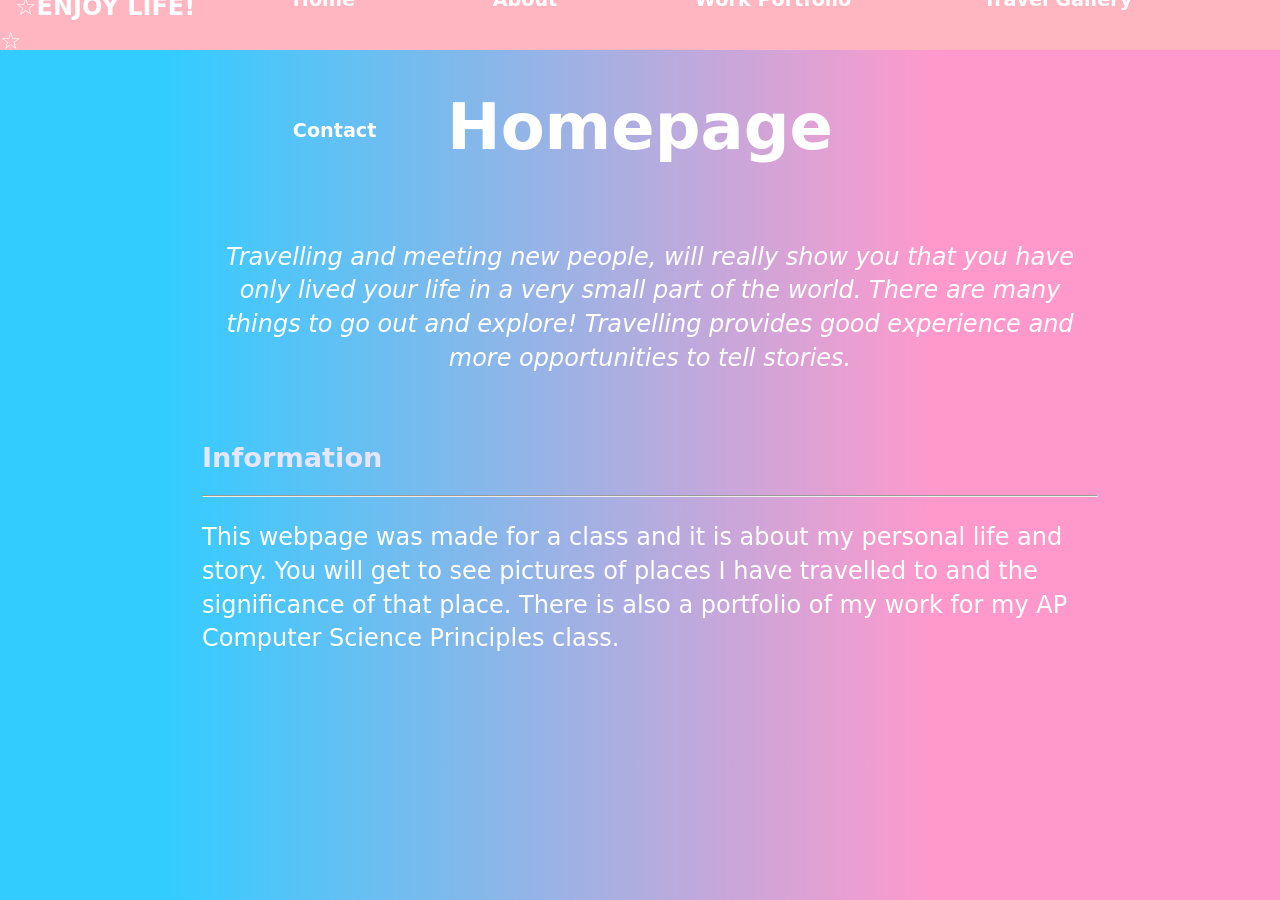
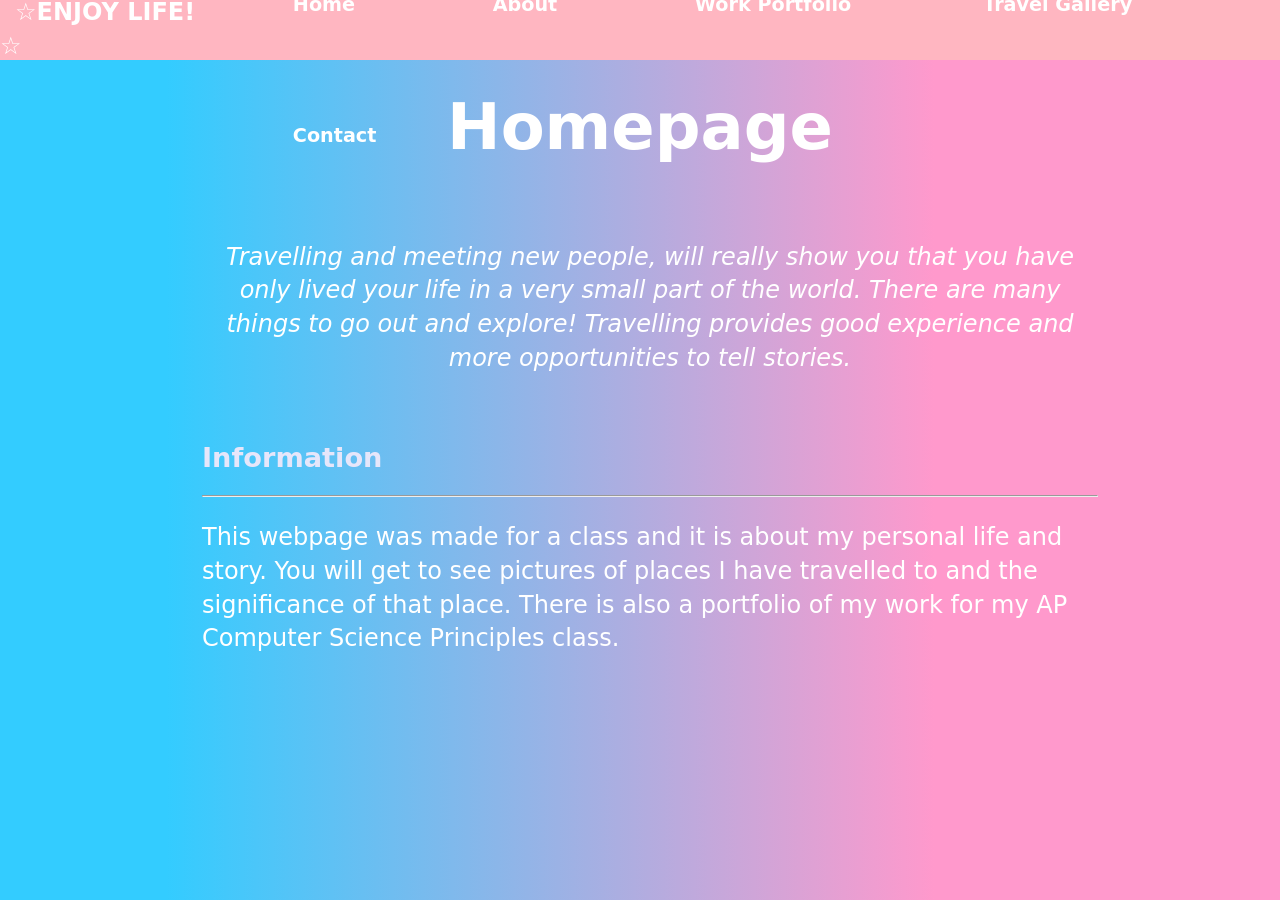
Before and after one commit to CNakano7/CNakano7.github.io, a Jekyll site: the page index.html, which Jekyll copies as it is, in a window 1280 px wide. Built offline with Jekyll 4.4.1, drawn with Linux system fonts in a browser that asks for light colours.

Commit message:
Update main.css

```diff
--- a/css/main.css
+++ b/css/main.css
@@ -113,7 +113,7 @@ header {
     top: 0;
     left: 0;
     right: 0;
-    height: 50px;
+    height: 60px;
     display: flex;
     align-items: center;
 }
```
